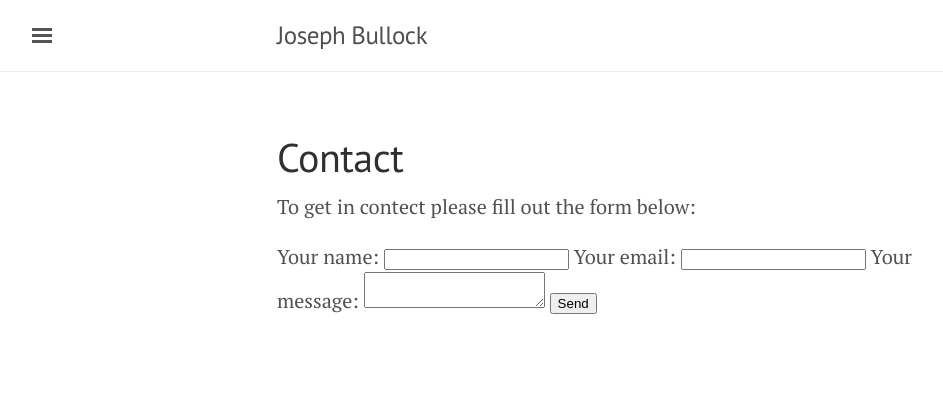
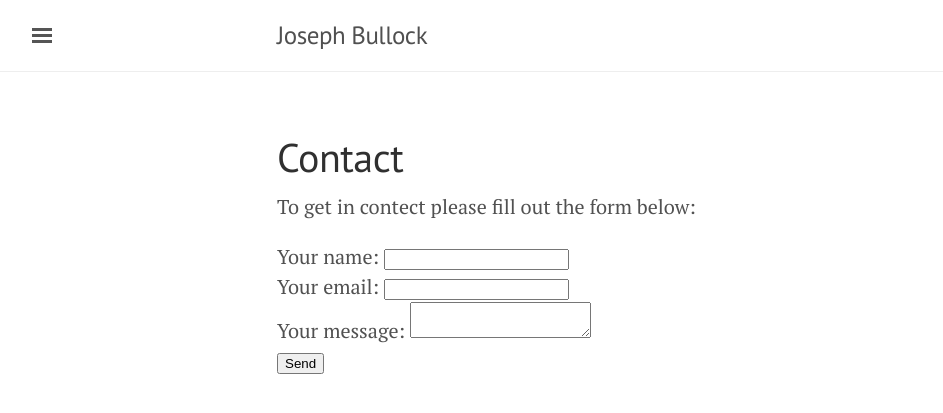
Before and after one commit to JosephPB/josephpb.github.io, a Jekyll site: the page built from contact.md, in a window 1280 px wide. Shown: the top 413 px of the page, without its empty margins (3-946 px from the left). Built offline with Jekyll 4.4.1, drawn with Linux system fonts in a browser that asks for light colours.

Commit message:
adding contact page breaks

```diff
--- a/contact.md
+++ b/contact.md
@@ -13,15 +13,15 @@ To get in contect please fill out the form below:
   <label>
     Your name:
     <input type="text" name="name">
-  </label>
+  </label><br/>
   <label>
     Your email:
     <input type="text" name="_replyto">
-  </label>
+  </label><br/>
   <label>
     Your message:
     <textarea name="message"></textarea>
-  </label>
+  </label><br/>
 
   <!-- your other form fields go here -->
 
```
